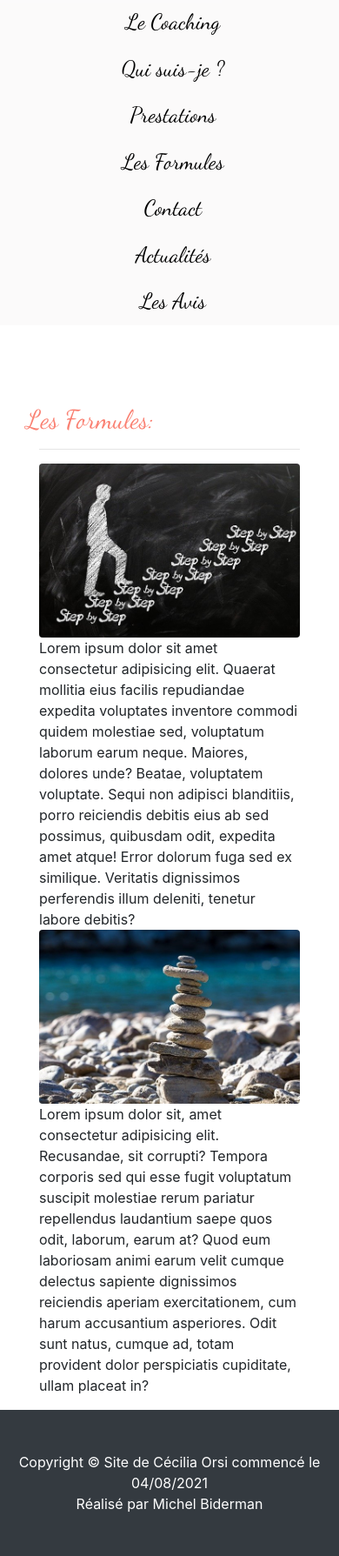
After one commit to MichelBiderman/c_coaching, a Symfony app: template templates/main/formules.html.twig in a window 390 px wide. The commit adds this page. Shown: the part 251-2040 px from the top of the page at 87% size. Run offline with Twig, Linux system fonts and the light colour scheme; the template is opened without the code that fills it, so the values that code supplies are empty; some libraries are stand-ins or nearby versions.

Commit message:
responsive images

```diff
--- a/public/css/style.css
+++ b/public/css/style.css
@@ -5,11 +5,12 @@
 html{
     scroll-behavior: smooth;
 }
-/* FONTS */
+
+/*      FONTS       */
 @import url('https://fonts.googleapis.com/css2?family=Mada:wght@300&display=swap');
 @import url('https://fonts.googleapis.com/css2?family=Courgette&display=swap');
 
-/* les réseaux sociaux */
+/*      les réseaux sociaux         */
 .insta{
     position: absolute;
     right: 0.1em;
@@ -27,10 +28,9 @@ html{
     top: 1em;
 }
 
-/* Menu fixe */
+/*      Menu fixe       */
 #logo, #imgAccueil, #elle{
     margin: auto;
-    /* text-align: center; */
     display: flex;
 }
 
@@ -78,7 +78,7 @@ html{
 
 }
 
-/*    Images      */
+/*       Images      */
 .imgPres{
     opacity: 0.7;
     width: 100%;
@@ -100,7 +100,7 @@ html{
     margin-bottom: 2em;
 }
 
-/*   Page de présentation    */
+/*      Page de présentation    */
 .presentation{
     color:rgb(66, 66, 66);
     background-color: #F6E2D1;
@@ -110,21 +110,14 @@ html{
     line-height: 1.8em;
 }
 
-/*                   Prestations.php                           */
+/*       Prestations.php                           */
 #coaching{
     margin-top: 1.5em;
 }
 #coachingImage{
     text-align: justify;
-    /* background-image: url('../images/presta_image.jpeg');
-    color: aliceblue;
-    filter: blur(5px);
-    -webkit-filter: blur(1px); */
 }
-/* .photo-blur img:hover {
-    filter: blur(0);
-    -webkit-filter: blur(0);
-} */
+
 .salmon{
     font-family: 'Dancing Script', cursive;
     font-size: 30px;
@@ -132,11 +125,9 @@ html{
     margin-top: 3em;
 }
 .hr{
-    width: 27%;
     margin-left: 0;
 }
 .images{
-    /* margin-bottom: 4em; */
     vertical-align: middle;
     margin-bottom: 1em;
 }
@@ -167,23 +158,18 @@ html{
 /*      Footer      */
 #footer{
     margin-top: 1em;
+    width: 100%;
 }
 .textPresta{
     font-family: 'Mada', sans-serif;
 }
-/* #titre{
-    font-family: 'Dancing Script', cursive;
-    font-size: 25px;
-    color:  #fdd0d0 ;
-} */
-
 
 .star>li:before {
 	content: "✮";
     color: #FA8072;
 }
 
-/*   formulaire de contact     */
+/*      Formulaire de contact     */
 
 .email{
     background-color: #FA8072;
@@ -200,30 +186,31 @@ html{
 
 /*       Page des formules    */
 
-.attention{
-    /* border: 1px solid black; */
-    background-color: #faa298;
-    color: blanchedalmond;
-    padding: 1em 1em 1em 3em;
-    border-radius: 2px;
-    font-size: 20px;
+.rounded{
+    max-width: 100% \9;
+    height: auto;
 }
-.tarifs{
-    background-color: #FA8072;
-    color: blanchedalmond;
-    padding: 0.1em;
-    border-radius: 2px;
-    font-size: 18px;
+.float-left{
+    float: left;
 }
-.example {
+@media (max-width: 576px) {
+    .img-responsive{
+        width: 300px;
+    }
+    .formule{
+        width: 300px;
+    }
+}
+@media (min-width: 576px){
+    .formule {
         cursor: pointer;
         height: 300px;
         width: 400px;
         position: relative;
         overflow: hidden;
-    text-align:center;
+        text-align: justify;
     }
-.example .fadedbox {
+    .formule .fadedbox {
         background-color: #666666;
         position: absolute;
         top: 0;
@@ -235,12 +222,12 @@ html{
         -ms-transition: all 300ms ease-out;
         transition: all 300ms ease-out;
         opacity: 0;
-    width: 400px;
-    height: 300px;
-    padding: 130px 20px;
+        /* width: 100%; */
+        /* height: 267px; */
+        padding: 10px;
     }
-.example:hover .fadedbox { opacity: 0.8; }
-.example .text {
+    .formule:hover .fadedbox { opacity: 0.8; }
+    .formule .text {
         -webkit-transition: all 300ms ease-out;
         -moz-transition: all 300ms ease-out;
         -o-transition: all 300ms ease-out;
@@ -249,18 +236,20 @@ html{
         transform: translateY(30px);
         -webkit-transform: translateY(30px);
     }
-.example .title {
-    font-size: 1em;
+    .formule .title {
+        font-size: 1rem;
         text-transform: uppercase;
         opacity: 0;
         transition-delay: 0.2s;
         transition-duration: 0.3s;
     }
-.example:hover .title,
-.example:focus .title {
+    .formule:hover .title,
+    .formule:focus .title {
         opacity: 1;
         transform: translateY(0px);
         -webkit-transform: translateY(0px);
+    }
+
 }
 
 /*    Administration      */
@@ -274,7 +263,7 @@ html{
     margin-top: 2em;
 }
 
-/* Les commentaires admin */
+/*          Les commentaires admin      */
 
 .date{
     font-size: 12px;
--- a/templates/admin/index.html.twig
+++ b/templates/admin/index.html.twig
@@ -9,5 +9,4 @@
         <a class="btn-secondary btn-lg" href="{{ path('admin_supports') }}" style="text-decoration: none;">Les supports</a>
         <a class="btn-secondary btn-lg" href="{{ path('admin_avis') }}" style="text-decoration: none;">Poster les avis</a>
     </div>
-
 {% endblock %}
--- a/templates/base.html.twig
+++ b/templates/base.html.twig
@@ -39,7 +39,7 @@
                         <li class="nav-item"><a class="nav-link" href="{{ path('home') }}#index">Le Coaching</a></li>
                         <li class="nav-item"><a class="nav-link" href="{{ path('home') }}#titre">Qui suis-je ?</a></li>
                         <li class="nav-item"><a class="nav-link" href="{{ path('home') }}#coaching">Prestations</a></li>
-                        <li class="nav-item"><a class="nav-link" href="{{ path('tarifs') }}">Les Formules</a></li>
+                        <li class="nav-item"><a class="nav-link" href="{{ path('formules') }}">Les Formules</a></li>
                         <li class="nav-item"><a class="nav-link" href="{{ path('contact') }}">Contact</a></li>
                         <li class="nav-item"><a class="nav-link" href="{{ path('actus') }}">Actualités</a></li>
                         <li class="nav-item"><a class="nav-link" href="{{ path('avis') }}">Les Avis</a></li>
--- /dev/null
+++ b/templates/main/formules.html.twig
@@ -0,0 +1,55 @@
+{% extends "base.html.twig" %}
+
+{% block title %}Les Formules{% endblock %}
+
+{% block body %}
+    <div class="container">
+        <div class="container-fluid">
+            <h4 class="salmon" id="coaching1">Les Formules:</h4>
+
+            <div class="container">
+                <hr class="hr">
+                <div class="row">
+                    <div class="col-md-6" id="step">
+                        <div class="formule">
+                            <img class="rounded img-responsive" id="step" src="{{ asset('images/step-by-step.jpg') }}" alt="step by step">
+                            <div class="fadedbox">
+                                <div class="title text">
+                                    Lorem ipsum dolor sit amet consectetur adipisicing elit. Quaerat mollitia eius facilis repudiandae expedita voluptates inventore commodi quidem molestiae sed, voluptatum laborum earum neque. Maiores, dolores unde? Beatae, voluptatem voluptate.
+                                    Sequi non adipisci blanditiis, porro reiciendis debitis eius ab sed possimus, quibusdam odit, expedita amet atque! Error dolorum fuga sed ex similique. Veritatis dignissimos perferendis illum deleniti, tenetur labore debitis?
+                                </div>
+                            </div>
+                        </div>
+                    </div>
+                    <div class="col-md-6">
+                        <div class="formule">
+                            <img class="rounded img-responsive" src="{{ asset('images/cailloux.jpg') }}" alt="pierres">
+                            <div class="fadedbox">
+                                <div class="title text">
+                                   Lorem ipsum dolor sit, amet consectetur adipisicing elit. Recusandae, sit corrupti? Tempora corporis sed qui esse fugit voluptatum suscipit molestiae rerum pariatur repellendus laudantium saepe quos odit, laborum, earum at?
+                                   Quod eum laboriosam animi earum velit cumque delectus sapiente dignissimos reiciendis aperiam exercitationem, cum harum accusantium asperiores. Odit sunt natus, cumque ad, totam provident dolor perspiciatis cupiditate, ullam placeat in?
+                                </div>
+                            </div>
+                        </div>
+                    </div>
+                </div>
+            </div>
+            <!-- <ul>
+                <li>Coaching individuel :
+                    <ul>
+                        <li class="textPresta">
+                            <p>
+                                <span class="tarifs">Coaching 1:1</span>  = 60 euros la séance de 60 minutes à votre domicile ou en visio <br>
+                                (Tarif réduit à 35 euros pour les étudiants) <br>
+                                <span class="tarifs">Pack de 5 séances</span> = 280 euros
+                            </p>
+                            <div class="attention">
+                                Attention ! Je ne coach ni les couples ni les enfants.
+                            </div>
+                        </li>
+                    </ul>
+                </li>
+            </ul> -->
+        </div>
+    </div>
+{% endblock %}
--- a/templates/main/index.html.twig
+++ b/templates/main/index.html.twig
@@ -12,8 +12,6 @@
 
        <hr class="margin-bottom">
        <div class="col-sm-8">
-
-
            <p class="para1"> Le coaching a pour but d'accompagner toutes les personnes en quête de sens qui souhaitent aller de l'avant,
                explorer ses croyances,ses freins, ses ressources, ses besoins et gagner confiance en elles. <br>
                Il est notamment conseillé, lorsque vous souhaitez : <br>
@@ -49,7 +47,6 @@
 
   {% include "main/presentation.html.twig" %}
   {% include "main/prestation.html.twig" %}
-  {# {% include "main/faq.html.twig" %} #}
 </div>
 
 
```
Also changed, not shown: src/Controller/MainController.php (+3 -15 lines), templates/main/commentaires.html.twig (deleted, +0 -10 lines), templates/main/tarifs.html.twig (deleted, +0 -63 lines). Lines whose indentation alone changed are shown as unchanged.
